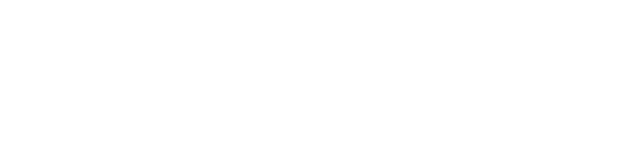
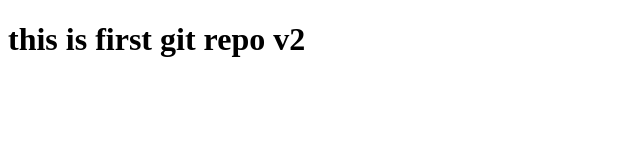
Before and after one commit to neeta566/git-repo, a plain HTML site: page index.html in a window 1280 px wide. Shown: the whole page, without its empty margins (0-640 px from the left). Drawn offline with Linux system fonts and the light colour scheme.

Commit message:
this is v2 of index.html

```diff
--- a/index.html
+++ b/index.html
@@ -6,6 +6,6 @@
     <title>Document</title>
 </head>
 <body>
-
+    <h1>this is first git repo v2</h1>
 </body>
 </html>
```
